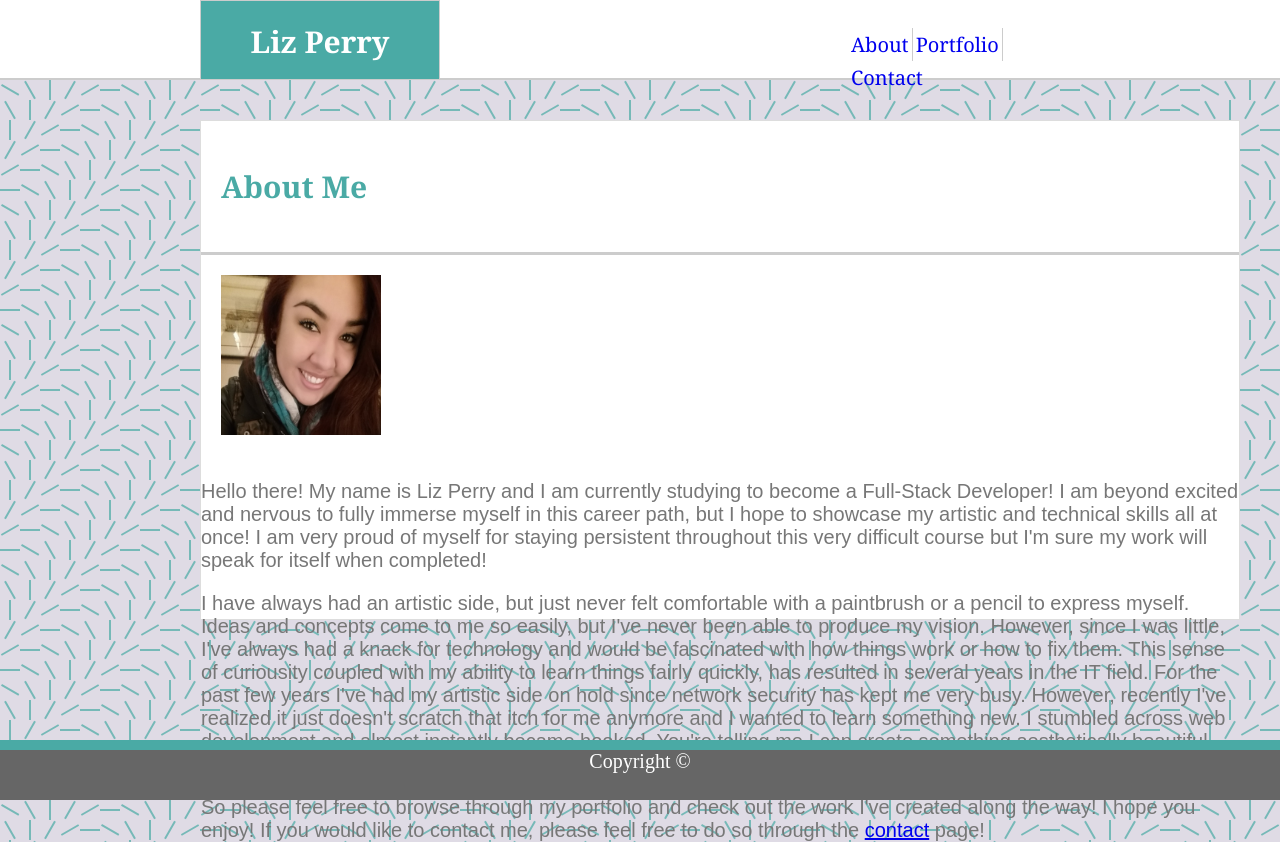
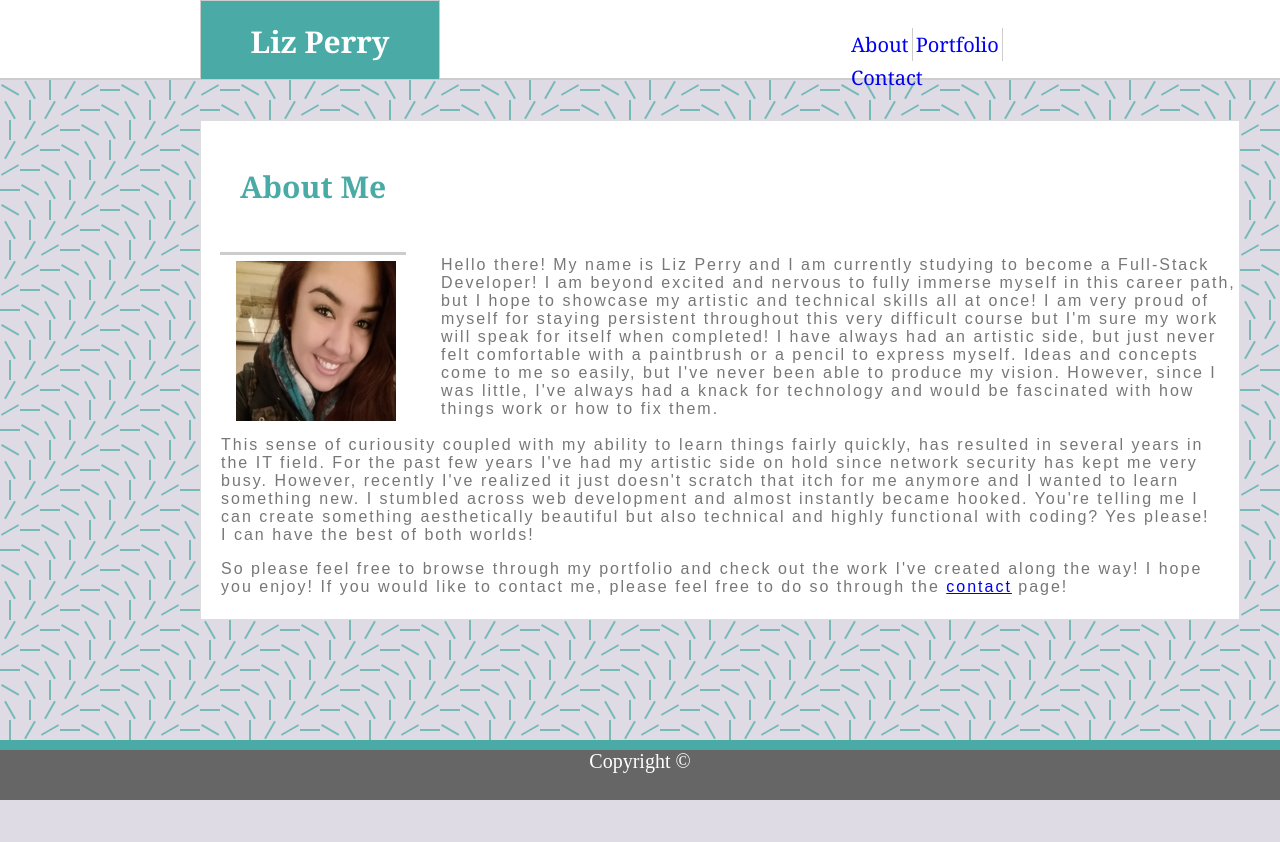
Before and after one commit to EliCas5931/Basic-Portfolio, a plain HTML site: page index.html in a window 1280 px wide. After the commit the page ends 800 px from the top, so only its background shows below. Drawn offline with Linux system fonts and the light colour scheme.

Commit message:
Alrighty so the index looks the way I want it to for the most part but I do have a few questions and I know my html is wrong. And CSS too while we're at it. I don't understand the float positioning. But I will ask in class. Need to clean up the CSS code and add comments so I know what is going on in my code.

```diff
--- a/Assets/CSS/style.css
+++ b/Assets/CSS/style.css
@@ -66,18 +66,47 @@ section {
     color: #777777;
 }
 
+#about{
+    position: fixed;
+    left: 220px;
+    font-family: Georgia, Times, 'Times New Roman', serif;
+    color: #4aaaa5;
+    border-bottom: 3px solid #cccccc;
+    padding: 20px;
+}
+
 img {
+    position: relative;
+    left: 15px;
+    top: 120px;
     height: 200px;
     width: 200px;
     padding: 20px;
 }
 
-#about{
-    font-family: Georgia, Times, 'Times New Roman', serif;
-    color: #4aaaa5;
-    border-bottom: 3px solid #cccccc;
+#textRight {
+    position: fixed;
+    top: 120px;
+    font-size: 16px;
+    color: #777777;
+    height: 200px;
+    width: 1040px;
+    padding: 120px 5px 20px 240px;
+    letter-spacing: 2px;
+}
+
+#textCenter {
+    position: fixed;
+    bottom: 200px;
+    font-size: 16px;
+    color: #777777;
+    height: 200px;
+    width: 1040px;
     padding: 20px;
+    letter-spacing: 2px;
 }
+
+
 
 footer {
     position: fixed;
--- a/index.html
+++ b/index.html
@@ -43,15 +43,15 @@
            Hello there! My name is Liz Perry and I am currently studying to become a Full-Stack Developer! I am beyond excited and nervous
            to fully immerse myself in this career path, but I hope to showcase my artistic and technical skills all at once! I am very
            proud of myself for staying persistent throughout this very difficult course but I'm sure my work will speak for itself when
-           completed!
+           completed! I have always had an artistic side, but just never felt comfortable with a paintbrush or a pencil to express myself. Ideas
+           and concepts come to me so easily, but I've never been able to produce my vision. However, since I was little, I've always
+           had a knack for technology and would be fascinated with how things work or how to fix them.
             </p>
         </div>
 
         <div id="textCenter">
             <p>
-            I have always had an artistic side, but just never felt comfortable with a paintbrush or a pencil to express myself. Ideas
-            and concepts come to me so easily, but I've never been able to produce my vision. However, since I was little, I've always
-            had a knack for technology and would be fascinated with how things work or how to fix them. This sense of curiousity coupled
+            This sense of curiousity coupled
             with my ability to learn things fairly quickly, has resulted in several years in the IT field. For the past few years I've
             had my artistic side on hold since network security has kept me very busy. However, recently I've realized it just doesn't scratch
             that itch for me anymore and I wanted to learn something new. I stumbled across web development and almost instantly became
```
